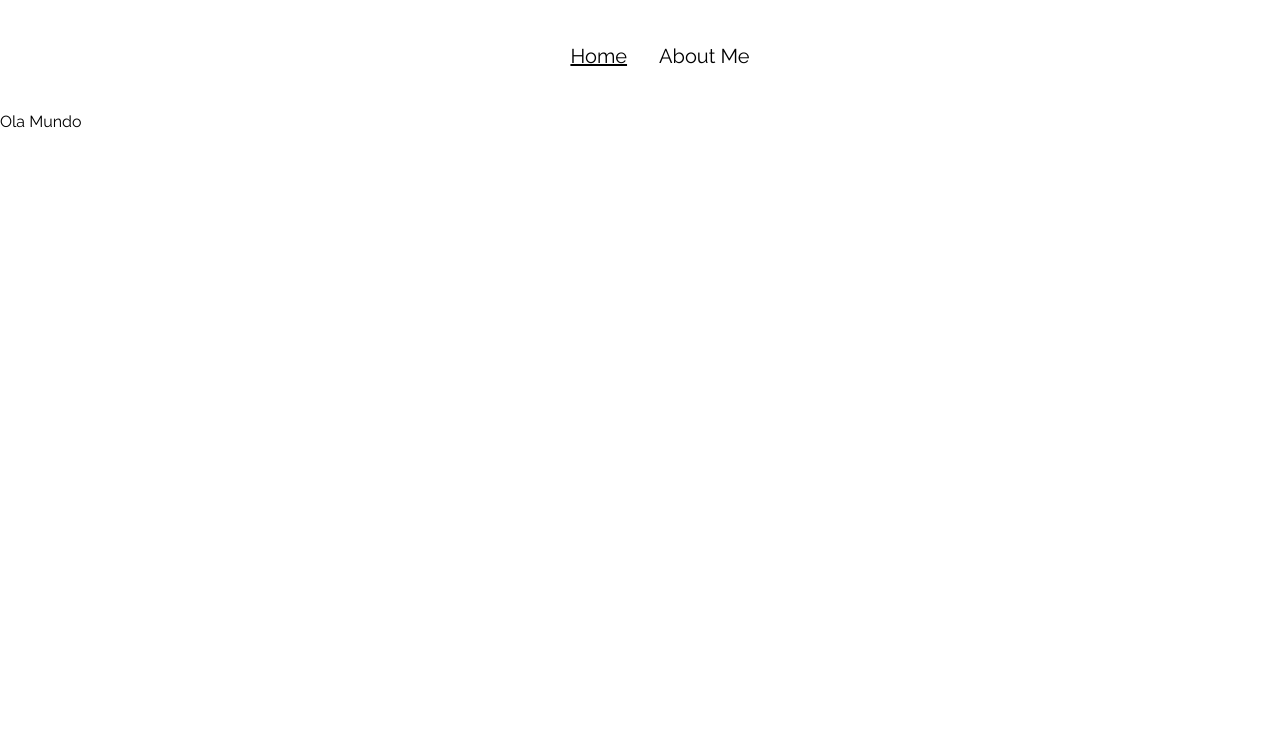
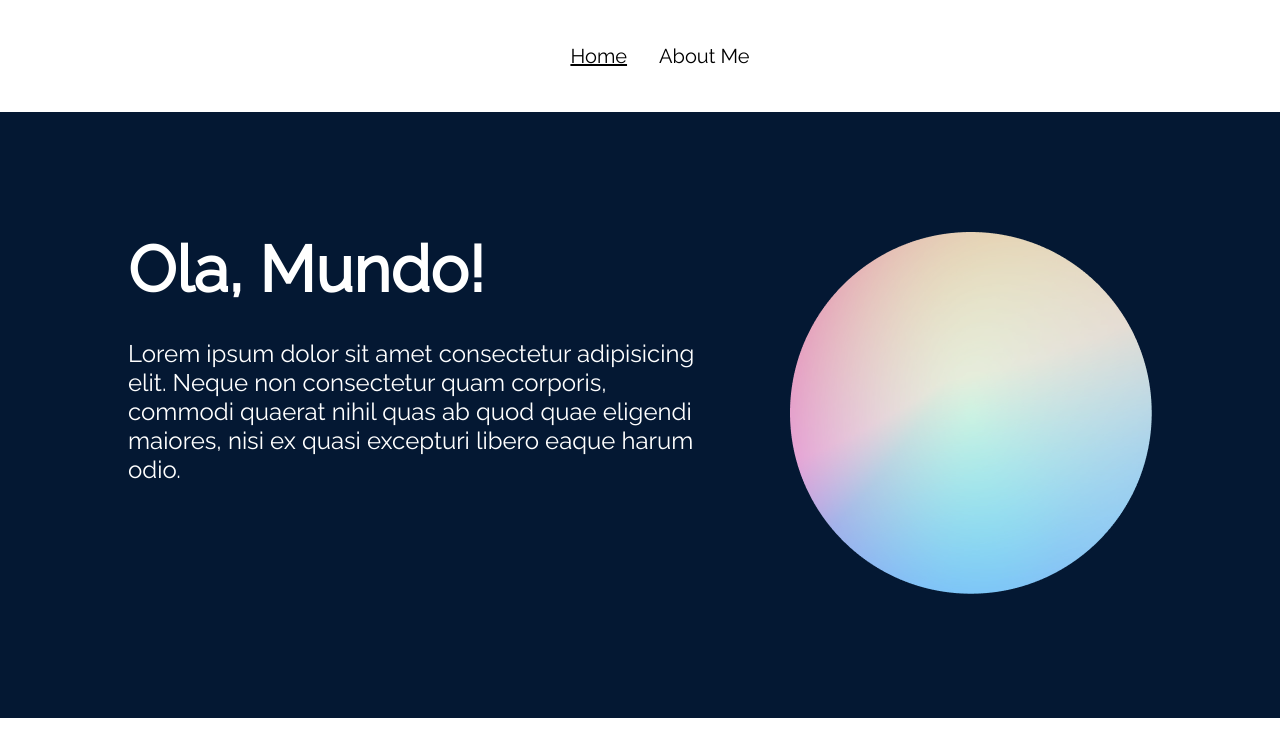
Before and after one commit to MatheusTrindade5201/my-blog, a React (Vite) app: page / in a window 1280 px wide. Shown: the top 756 px of the page. Built offline with nearby package versions, Linux system fonts and the light colour scheme.

Commit message:
feat: creating a component banner

```diff
--- a/src/Pages/Home/index.jsx
+++ b/src/Pages/Home/index.jsx
@@ -1,9 +1,10 @@
+import Banner from "@/components/banner"
 import { HomeWrapper } from "./style"
 
 const Home = () => {
     return(
         <HomeWrapper>
-            <p>Ola Mundo</p>
+            <Banner />
         </HomeWrapper>
     )
 }
--- /dev/null
+++ b/src/components/banner/index.jsx
@@ -0,0 +1,19 @@
+import { BannerWrapper } from "./style"
+
+import circuloColorido from '@/assets/images/circulo_colorido.png'
+
+const Banner = () => {
+    return (
+        <BannerWrapper>
+            <div className="banner__section-text">
+                <h1 className="banner__title">Ola, Mundo!</h1>
+                <p className="banner__text">Lorem ipsum dolor sit amet consectetur adipisicing elit. Neque non consectetur quam corporis, commodi quaerat nihil quas ab quod quae eligendi maiores, nisi ex quasi excepturi libero eaque harum odio.</p>
+            </div>
+            <div className="banner__section-images">
+                <img src={circuloColorido} />
+            </div>
+        </BannerWrapper>
+    )
+}
+
+export default Banner
--- /dev/null
+++ b/src/components/banner/style.js
@@ -0,0 +1,22 @@
+import styled from "styled-components";
+
+export const BannerWrapper = styled.div`
+    background-color: #041833;
+    color: #ffffff;
+    padding: 120px 10vw;
+    display: flex;
+    justify-content: space-between;
+
+    .banner__section-text{
+        width: 588px
+    }
+
+    .banner__title{
+        font-size: 64px;
+        padding-bottom: 2rem
+    }
+
+    .banner__text{
+        font-size: 24px
+    }
+`
```
